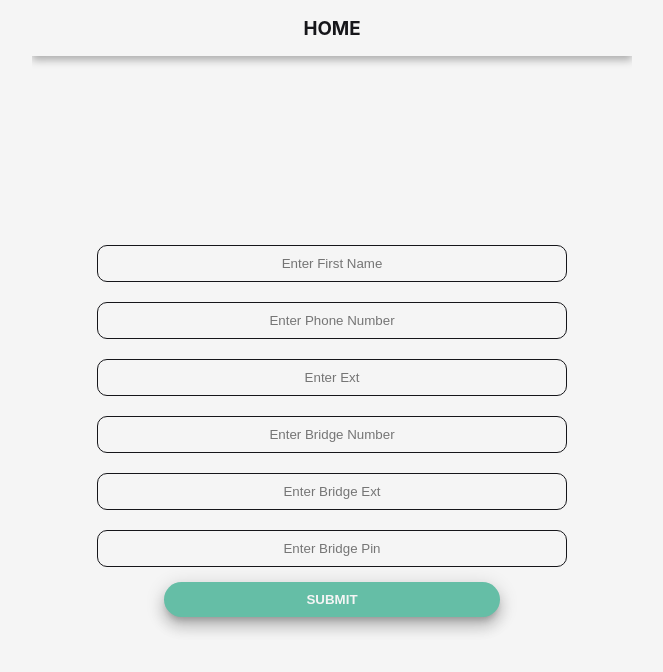
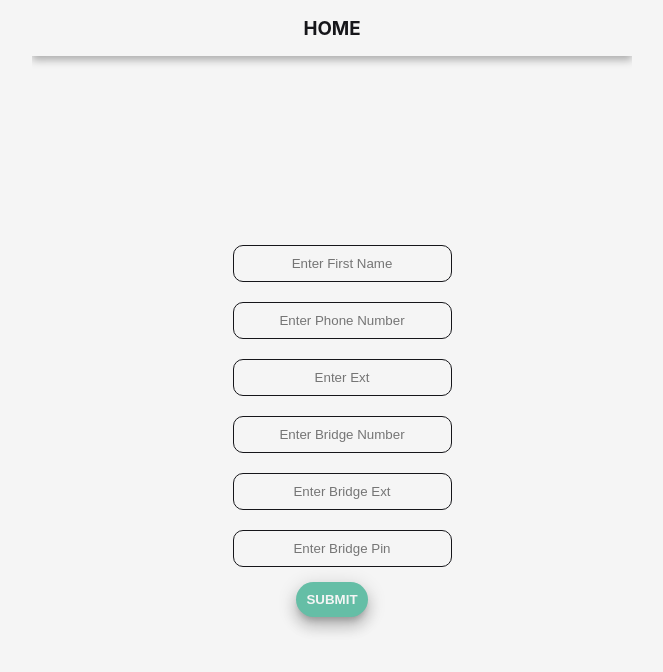
Before and after one commit to digitalkatana-dev/my-tools, a React (Create React App) app: page / in a window 1280 px wide. Shown: the top 672 px of the page, without its empty margins (308-971 px from the left). Built offline with nearby package versions, Linux system fonts and the light colour scheme; a web font is replaced by a local one.

Commit message:
updated voice order sop

```diff
--- a/src/components/Button/Button.jsx
+++ b/src/components/Button/Button.jsx
@@ -1,10 +1,15 @@
 import React from 'react';
 import './button.scss';
 
-const Button = ({ btnClass, type, disabled, children, onClick }) => {
+const Button = ({ fullWidth, btnClass, type, disabled, children, onClick }) => {
+	const btnStyle = {
+		width: fullWidth ? '100%' : 'unset',
+	};
+
 	return (
 		<button
 			className={btnClass ? `btn ${btnClass}` : 'btn'}
+			style={btnStyle}
 			type={type}
 			disabled={disabled}
 			onClick={onClick}
--- a/src/features/Generator/Generator.jsx
+++ b/src/features/Generator/Generator.jsx
@@ -1,3 +1,4 @@
+import { FormControl } from '@mui/material';
 import { useState } from 'react';
 import { useDispatch } from 'react-redux';
 import { setAppPin } from '../../redux/slices/securitySlice';
@@ -57,24 +58,28 @@ const Generator = () => {
 		<div id='generator'>
 			<div className='pass-gen'>
 				<form onSubmit={handlePassSubmit}>
+					<FormControl>
 						<TextInput
 							type='number'
 							placeholder='Enter Password length'
 							value={passLength}
 							onChange={(e) => setPassLength(e.target.value)}
 						/>
+					</FormControl>
 					<Button type='submit'>Generate</Button>
 				</form>
 				{passOutput && <h3 onClick={handlePassClick}>{passOutput}</h3>}
 			</div>
 			<div className='pin-gen'>
 				<form onSubmit={handlePinSubmit}>
+					<FormControl>
 						<TextInput
 							type='number'
 							placeholder='Enter Pin Length'
 							value={pinLength}
 							onChange={(e) => handleChange('pin', e.target.value)}
 						/>
+					</FormControl>
 					<Button type='submit'>Generate</Button>
 				</form>
 				{pinOutput && <h3 onClick={handlePinClick}>{pinOutput}</h3>}
--- a/src/features/Guide/components/Plans/components/BusinessEssentials/essentials.scss
+++ b/src/features/Guide/components/Plans/components/BusinessEssentials/essentials.scss
@@ -23,14 +23,14 @@
 	}
 
 	.title {
-		height: 211.75px;
+		height: 211px;
 		background-color: #20bacd;
 		padding: var(--spacing);
 	}
 
 	.cost1,
 	.cost2 {
-		height: 90.88px;
+		height: 90px;
 	}
 
 	.cost1 {
--- a/src/features/Guide/components/SOPs/components/VoiceOrder/VoiceOrder.jsx
+++ b/src/features/Guide/components/SOPs/components/VoiceOrder/VoiceOrder.jsx
@@ -156,6 +156,9 @@ const VoiceOrder = ({ goBack }) => {
 					</p>
 				</div>
 			</section>
+			<section>
+				<div className='section-title'>4. Design & Planning</div>
+			</section>
 		</div>
 	);
 };
--- a/src/features/Guide/components/SOPs/components/VoiceOrder/voice-order.scss
+++ b/src/features/Guide/components/SOPs/components/VoiceOrder/voice-order.scss
@@ -39,7 +39,7 @@
 		}
 
 		.level1 {
-			margin-left: 10px;
+			margin-left: 15px;
 		}
 
 		.level2 {
--- a/src/features/Home/Home.jsx
+++ b/src/features/Home/Home.jsx
@@ -1,4 +1,4 @@
-import { Typography } from '@mui/material';
+import { FormControl, Typography } from '@mui/material';
 import { useState } from 'react';
 import { useDispatch, useSelector } from 'react-redux';
 import {
@@ -90,52 +90,63 @@ const Home = () => {
 			<button className='reveal-btn' onClick={handleReveal} />
 			<button className='clear-btn' onClick={handleClear} />
 			{firstName && (
-				<Typography
-					variant='h5'
-					className='greeting'
-				>
+				<Typography variant='h5' className='greeting'>
 					Hello {firstName}, Welcome back! 👋
 				</Typography>
 			)}
 			{showForm ? (
 				<form onSubmit={handleSubmit}>
+					<FormControl>
 						<TextInput
 							// label='Phone Number'
 							placeholder='Enter First Name'
 							value={nameInput}
 							onChange={(e) => handleChange('name', e.target.value)}
 						/>
+					</FormControl>
+					<FormControl>
 						<TextInput
 							// label='Phone Number'
 							placeholder='Enter Phone Number'
 							value={phoneInput}
 							onChange={(e) => handleChange('phone', e.target.value)}
 						/>
+					</FormControl>
+					<FormControl>
 						<TextInput
 							// label='Phone Ext'
 							placeholder='Enter Ext'
 							value={phoneExtInput}
 							onChange={(e) => handleChange('phoneExt', e.target.value)}
 						/>
+					</FormControl>
+					<FormControl>
 						<TextInput
 							// label='Conference Bridge'
 							placeholder='Enter Bridge Number'
 							value={bridgeInput}
 							onChange={(e) => handleChange('bridge', e.target.value)}
 						/>
+					</FormControl>
+					<FormControl>
 						<TextInput
 							// label='Conference Bridge Ext'
 							placeholder='Enter Bridge Ext'
 							value={bridgeExtInput}
 							onChange={(e) => handleChange('bridgeExt', e.target.value)}
 						/>
+					</FormControl>
+					<FormControl>
 						<TextInput
 							// label='Conference Bridge Pin'
 							placeholder='Enter Bridge Pin'
 							value={bridgePinInput}
 							onChange={(e) => handleChange('bridgePin', e.target.value)}
 						/>
+					</FormControl>
+					<FormControl>
 						<Button type='submit'>Submit</Button>
+					</FormControl>
 				</form>
 			) : (
 				<div className='my-info'>
```
Lines whose indentation alone changed are shown as unchanged.
